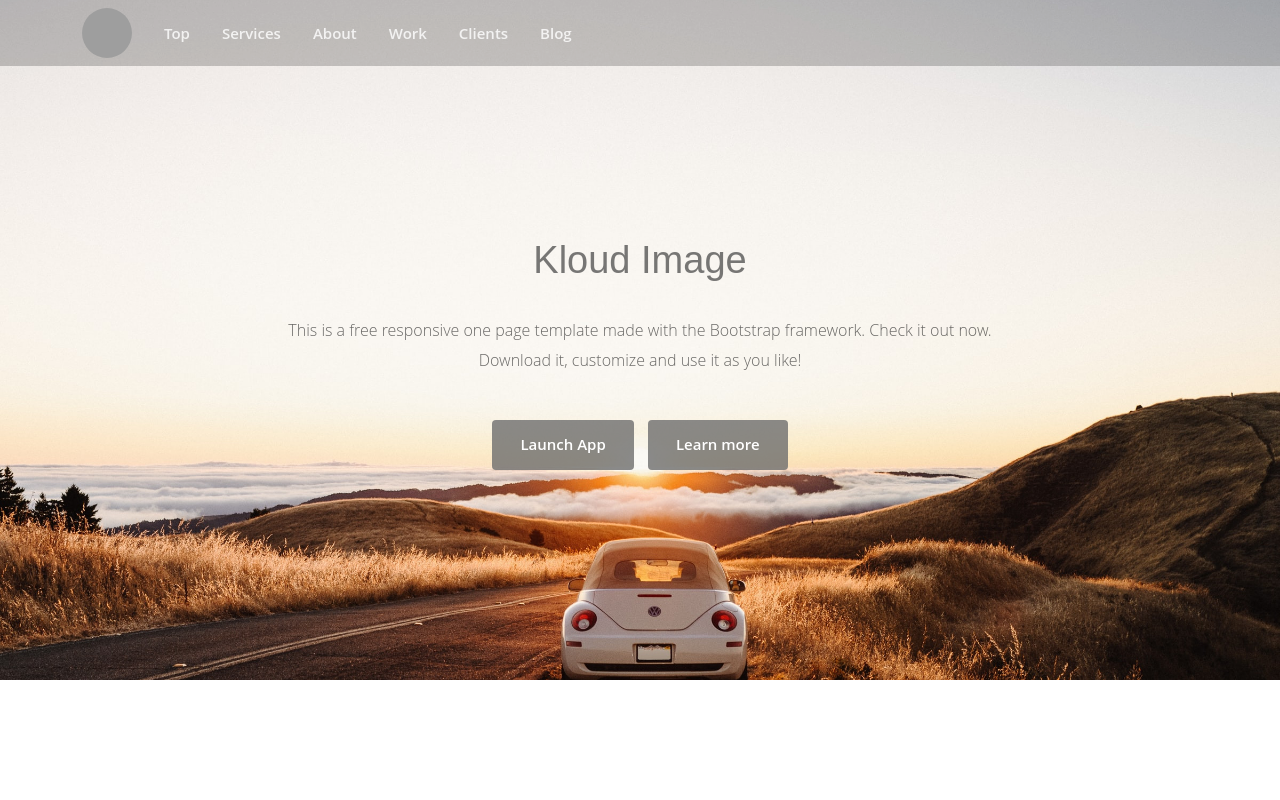
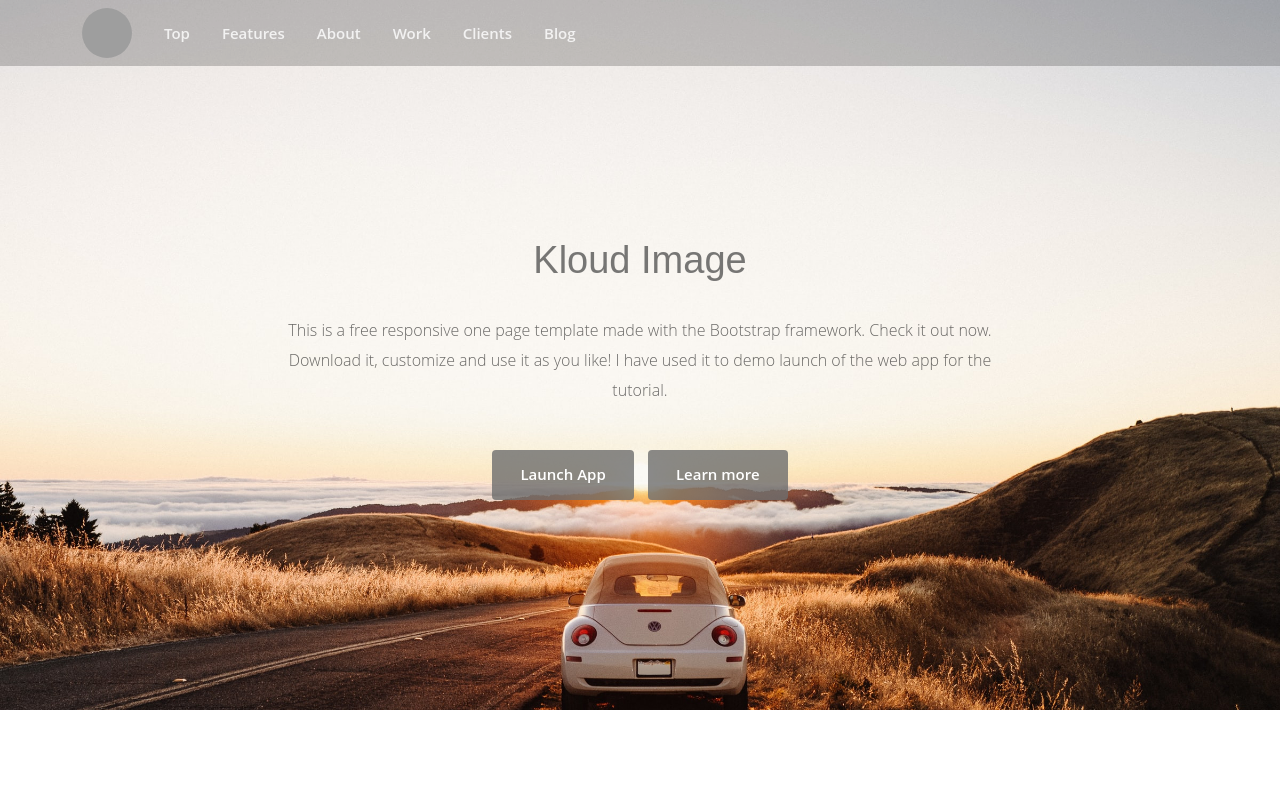
Before and after one commit to vinvantest/js-94n1cu, a plain HTML site: page HTML/bootstrap-demo.html in a window 1280 px wide. Shown: the top 800 px of the page. Drawn offline with nearby package versions, Linux system fonts and the light colour scheme; grey boxes are pictures that could not be loaded.

Commit message:
bootstrap link

```diff
--- a/HTML/bootstrap-demo.html
+++ b/HTML/bootstrap-demo.html
@@ -494,7 +494,7 @@
                         <a class="nav-link scroll-link" href="#top-content">Top</a>
                     </li>
                     <li class="nav-item">
-                        <a class="nav-link scroll-link" href="#services">Services</a>
+                        <a class="nav-link scroll-link" href="#features">Features</a>
                     </li>
                     <li class="nav-item">
                         <a class="nav-link scroll-link" href="#about-us">About</a>
@@ -522,7 +522,7 @@
                     <div class="description">
                         <p>
                             This is a free responsive one page template made with the Bootstrap framework.
-                            Check it out now. Download it, customize and use it as you like!
+                            Check it out now. Download it, customize and use it as you like! I have used it to demo launch of the web app for the tutorial.
                         </p>
                     </div>
                     <div class="top-big-link Up">
@@ -536,7 +536,7 @@
     </div>
 
     <!-- Services: class="services-container section-container" -->
-    <div>
+    <div id="features">
         <div class="container" style="margin-top: 150px;">
             <div class="row">
                 <div class="col services section-description ">
```
